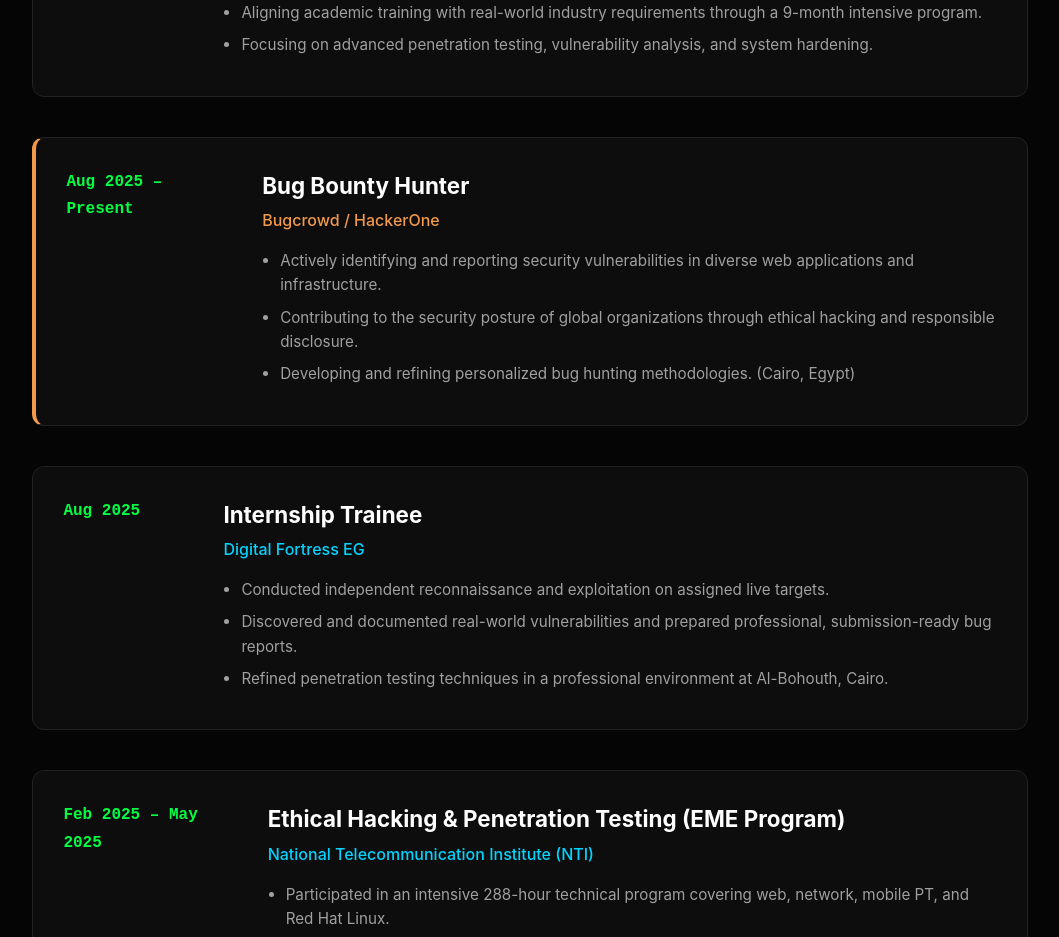
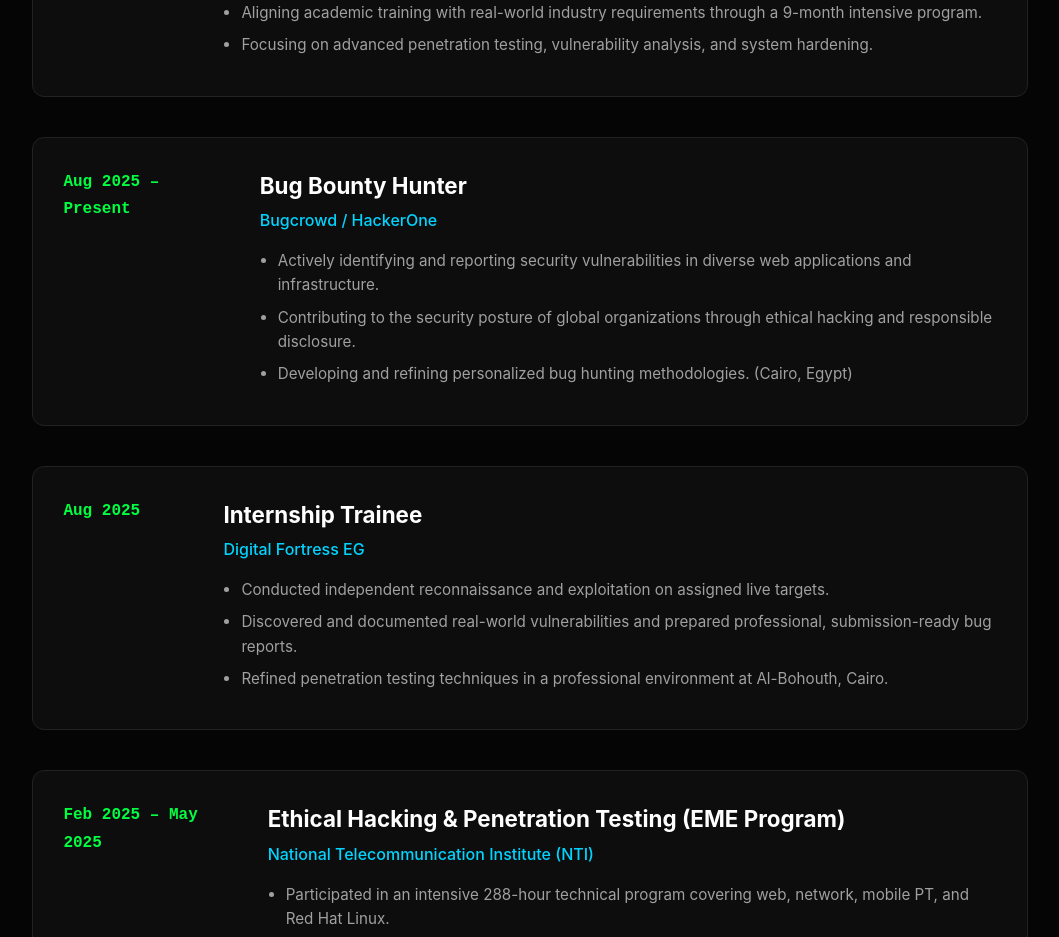
Before and after one commit to PhilopaterSh/Portfolio, a React (Vite) app: page / in a window 1280 px wide. Shown: the part 1700-2637 px from the top of the page, without its empty margins (110-1169 px from the left). Built offline with nearby package versions, Linux system fonts and the light colour scheme.

Commit message:
Unified Bug Bounty styling with other experiences for consistency

```diff
--- a/src/App.css
+++ b/src/App.css
@@ -378,18 +378,6 @@
 .exp-highlights { color: var(--text-secondary); font-size: 0.95rem; padding-left: 18px; }
 .exp-highlights li { margin-bottom: 8px; }
 
-.bb-card {
-  border-left: 4px solid #f2994a;
-}
-
-.bb-card:hover {
-  border-color: #f2994a;
-}
-
-.bb-card .company-name {
-  color: #f2994a;
-}
-
 /* Projects Grid */
 .projects-grid {
   display: grid;
--- a/src/App.tsx
+++ b/src/App.tsx
@@ -211,7 +211,7 @@
           </div>
           <div className="exp-list">
             {experiences.map((exp: any, i) => (
-              <div key={i} className={`exp-card ${exp.isBB ? 'bb-card' : ''}`}>
+              <div key={i} className="exp-card">
                 <div className="exp-sidebar">
                   <span className="exp-year">{exp.period}</span>
                 </div>
```
